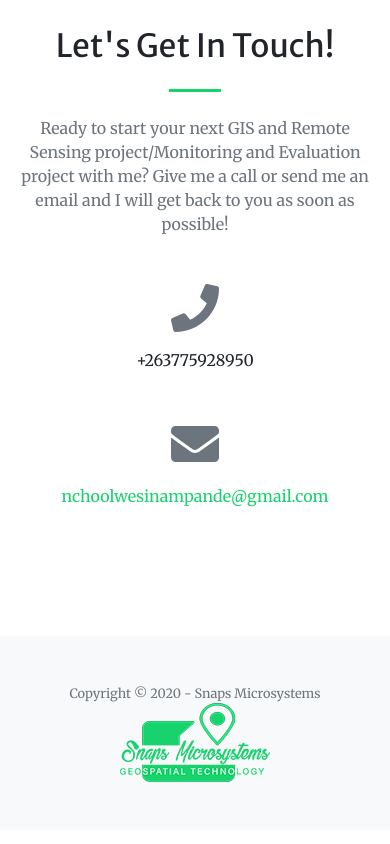
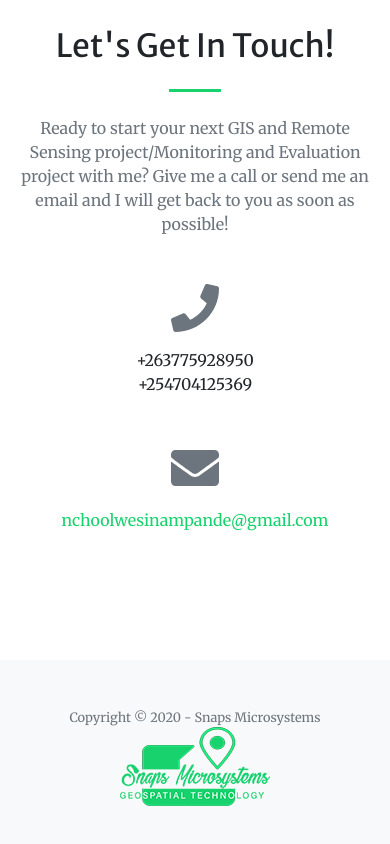
Before and after one commit to snapsmicrosystems/snapsmicrosystems.github.io, a plain HTML site: page index.html in a window 390 px wide. Shown: the part 5422-6266 px from the top of the page. Drawn offline with nearby package versions, Linux system fonts and the light colour scheme.

Commit message:
updated contact
i updated my phone number

```diff
--- a/index.html
+++ b/index.html
@@ -200,7 +200,7 @@
                 <div class="row">
                     <div class="col-lg-4 ml-auto text-center mb-5 mb-lg-0">
                         <i class="fas fa-phone fa-3x mb-3 text-muted"></i>
-                        <div>+263775928950</div>
+                        <div>+263775928950</div><div>+254704125369</div>
                     </div>
                     <div class="col-lg-4 mr-auto text-center">
                         <i class="fas fa-envelope fa-3x mb-3 text-muted"></i
```
